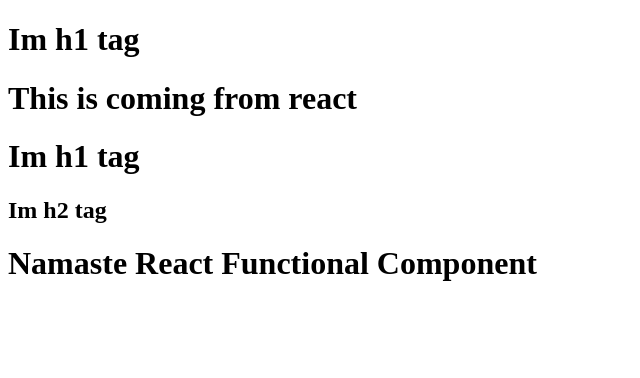
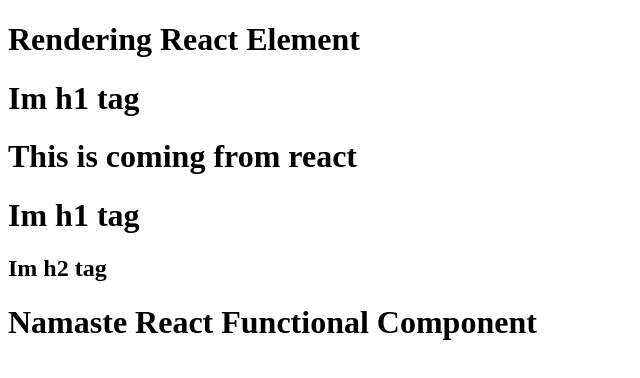
Before and after one commit to abhishek-shigavan/namaste-react, a React (Vite) app: page / in a window 1280 px wide. Shown: the top 378 px of the page, without its empty margins (0-640 px from the left). Built offline with nearby package versions, Linux system fonts and the light colour scheme.

Commit message:
MODIFIED: rendering React Element in functional component

```diff
--- a/App.js
+++ b/App.js
@@ -40,6 +40,9 @@
 ]);
 */
 
+//React Element
+const reactElm = (<h1>Rendering React Element</h1>)
+
 // functional component
 const Parent = () => (
   <>
@@ -58,6 +61,7 @@
 const HeadingComponent = () => {
   return (
     <>
+      {reactElm}
       <Parent />
       <h1>Namaste React Functional Component</h1>
     </>
```
